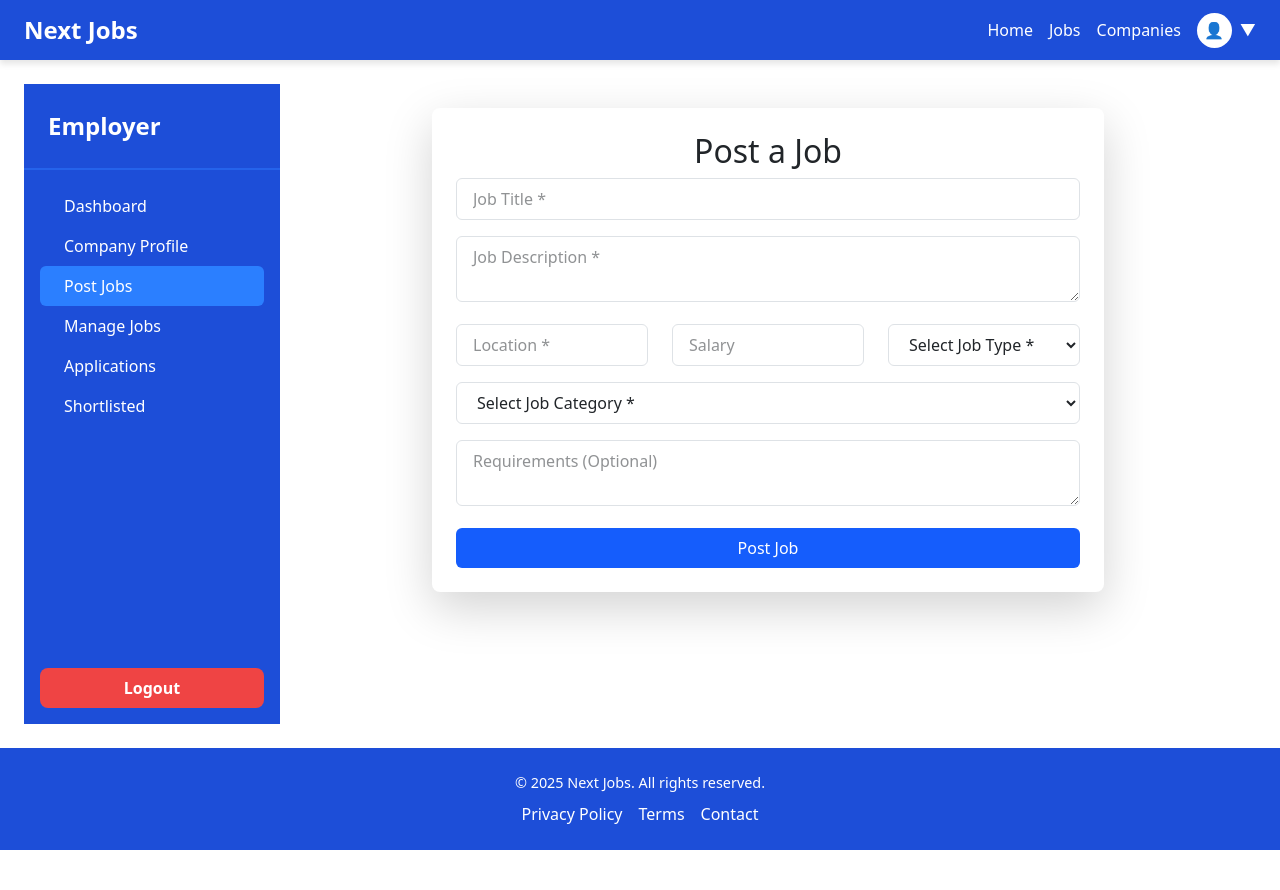
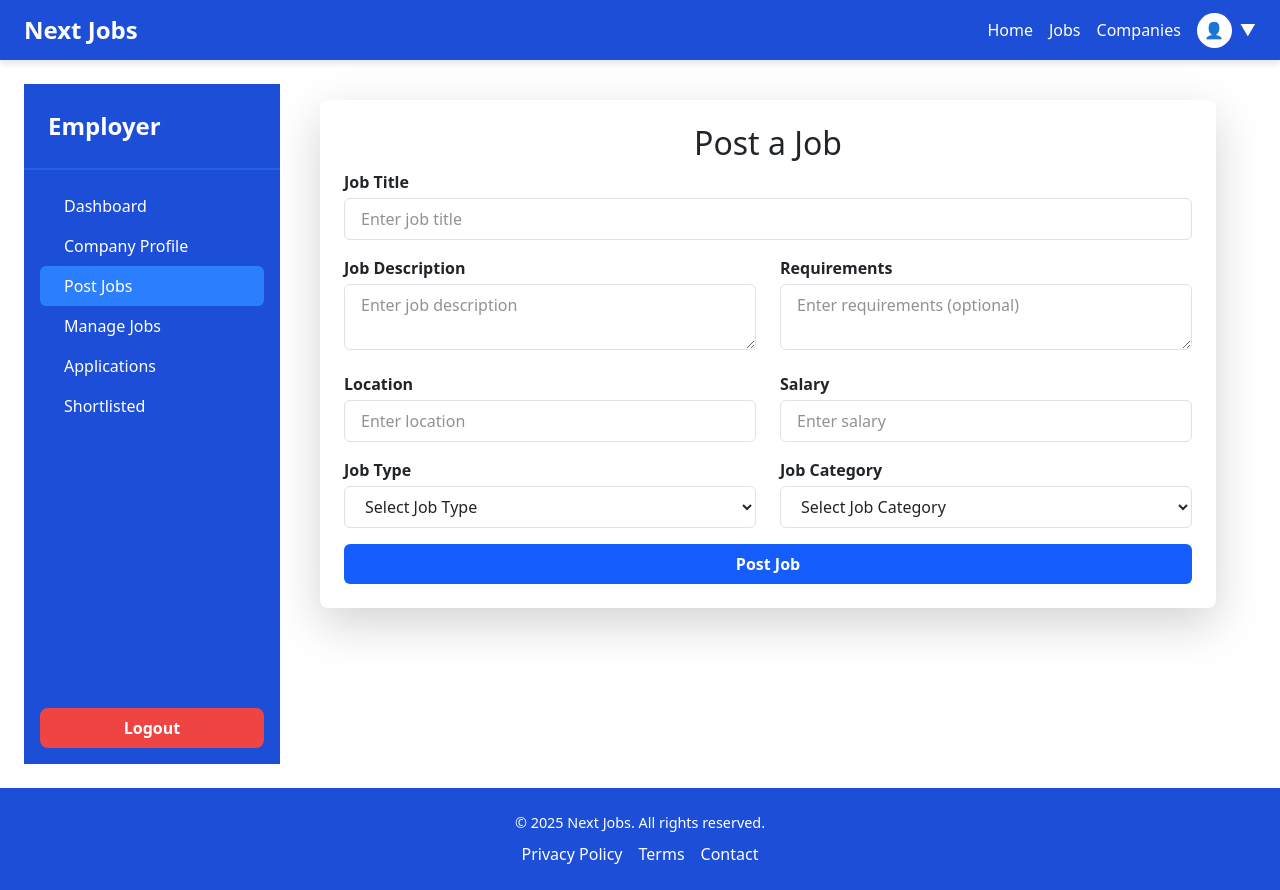
Before and after one commit to Chethiya19/Job-Board-Website, a Next.js app in the folder nextjobs/: page /employer/post-job in a window 1280 px wide. Before the commit the page ends 850 px from the top, so only its background shows below. Built offline with nearby package versions, Linux system fonts and the light colour scheme.

Commit message:
Candidate & Employer functions

```diff
--- a/nextjobs/app/components/EmployerSidebar.jsx
+++ b/nextjobs/app/components/EmployerSidebar.jsx
@@ -42,7 +42,7 @@ export default function EmployerSidebar() {
   };
 
   return (
-    <div style={{ width: "16rem", height: "80vh", backgroundColor: "#1d4ed8", color: "white", display: "flex", flexDirection: "column" }}>
+    <div style={{ width: "16rem", height: "85vh", backgroundColor: "#1d4ed8", color: "white", display: "flex", flexDirection: "column" }}>
       <div style={{ padding: "1.5rem", fontSize: "1.5rem", fontWeight: "bold", borderBottom: "2px solid #2563eb" }}>
         Employer
       </div>
--- a/nextjobs/app/employer/layout.jsx
+++ b/nextjobs/app/employer/layout.jsx
@@ -4,7 +4,7 @@ export default function EmployerLayout({ children }) {
   return (
     <div className="d-flex">
       <EmployerSidebar />
-      <div className="flex-grow-1 p-4">{children}</div>
+      <div className="flex-grow-1 p-3">{children}</div>
     </div>
   );
 }
--- a/nextjobs/app/employer/post-job/page.jsx
+++ b/nextjobs/app/employer/post-job/page.jsx
@@ -57,13 +57,7 @@ export default function PostJobsForm() {
     e.preventDefault();
     setMessage("");
 
-    if (
-      !form.title ||
-      !form.description ||
-      !form.location ||
-      !form.type ||
-      !form.category
-    ) {
+    if (!form.title || !form.description || !form.location) {
       setMessage("❌ Please fill all required fields");
       return;
     }
@@ -92,14 +86,15 @@ export default function PostJobsForm() {
       }
     } catch (error) {
       setMessage(
-        error.response?.data?.message || "❌ Something went wrong. Please try again."
+        error.response?.data?.message ||
+        "❌ Something went wrong. Please try again."
       );
     }
   };
 
   return (
-    <div className="max-w-2xl mx-auto p-4 bg-white shadow-lg rounded-lg">
-      <h2 className="text-2xl font-bold mb-2 text-center">Post a Job</h2>
+    <div className="max-w-4xl mx-auto p-6 bg-white shadow-lg rounded-lg">
+      <h2 className="text-3xl font-bold mb-6 text-center">Post a Job</h2>
 
       {message && (
         <p
@@ -112,85 +107,110 @@ export default function PostJobsForm() {
         </p>
       )}
 
-      <form onSubmit={handleSubmit}>
+      <form onSubmit={handleSubmit} className="space-y-4">
+        {/* Job Title */}
+        <div>
+          <label className="block font-semibold mb-1">Job Title</label>
           <input
             type="text"
             name="title"
-          placeholder="Job Title *"
             value={form.title}
             onChange={handleChange}
-          className="w-full border rounded px-3 py-2 mb-3"
+            className="w-full border rounded px-3 py-2"
+            placeholder="Enter job title"
           />
+        </div>
+
+        {/* Description + Requirements */}
+        <div className="grid grid-cols-1 md:grid-cols-2 gap-4">
+          <div>
+            <label className="block font-semibold mb-1">Job Description</label>
             <textarea
               name="description"
-          placeholder="Job Description *"
               value={form.description}
               onChange={handleChange}
-          className="w-full border rounded px-3 py-2 mb-3"
+              className="w-full border rounded px-3 py-2"
+              placeholder="Enter job description"
             />
+          </div>
+          <div>
+            <label className="block font-semibold mb-1">Requirements</label>
+            <textarea
+              name="requirements"
+              value={form.requirements}
+              onChange={handleChange}
+              className="w-full border rounded px-3 py-2"
+              placeholder="Enter requirements (optional)"
+            />
+          </div>
+        </div>
 
-        {/* Location + Salary + Job Type in one row */}
-        <div className="grid grid-cols-1 md:grid-cols-3 gap-4 mb-3">
+        {/* Location + Salary */}
+        <div className="grid grid-cols-1 md:grid-cols-2 gap-4">
+          <div>
+            <label className="block font-semibold mb-1">Location</label>
             <input
               type="text"
               name="location"
-            placeholder="Location *"
               value={form.location}
               onChange={handleChange}
               className="w-full border rounded px-3 py-2"
+              placeholder="Enter location"
             />
+          </div>
+          <div>
+            <label className="block font-semibold mb-1">Salary</label>
             <input
               type="text"
               name="salary"
-            placeholder="Salary"
               value={form.salary}
               onChange={handleChange}
               className="w-full border rounded px-3 py-2"
+              placeholder="Enter salary"
             />
+          </div>
+        </div>
+
+        {/* Job Type + Category */}
+        <div className="grid grid-cols-1 md:grid-cols-2 gap-4">
+          <div>
+            <label className="block font-semibold mb-1">Job Type</label>
             <select
               name="type"
               value={form.type}
               onChange={handleChange}
               className="w-full border rounded px-3 py-2 bg-white"
             >
-            <option value="" disabled>
-              Select Job Type *
-            </option>
+              <option value="" disabled>Select Job Type</option>
               <option value="Full-time">Full-time</option>
               <option value="Part-time">Part-time</option>
               <option value="Internship">Internship</option>
               <option value="Contract">Contract</option>
             </select>
           </div>
-
-        {/* Job Category Dropdown */}
+          <div>
+            <label className="block font-semibold mb-1">Job Category</label>
             <select
               name="category"
               value={form.category}
               onChange={handleChange}
-          className="w-full border rounded px-3 py-2 mb-3 bg-white"
+              className="w-full border rounded px-3 py-2 bg-white"
             >
-          <option value="" disabled>
-            Select Job Category *
-          </option>
+              <option value="" disabled>Select Job Category</option>
               {categories.map((cat) => (
                 <option key={cat} value={cat}>
                   {cat}
                 </option>
               ))}
             </select>
+          </div>
+        </div>
 
-        <textarea
-          name="requirements"
-          placeholder="Requirements (Optional)"
-          value={form.requirements}
-          onChange={handleChange}
-          className="w-full border rounded px-3 py-2 mb-3"
-        />
+
 
         <button
           type="submit"
-          className="w-full bg-blue-600 text-white py-2 rounded hover:bg-blue-700"
+          className="w-full bg-blue-600 text-white py-2 rounded hover:bg-blue-700 font-semibold"
         >
           Post Job
         </button>
--- a/nextjobs/app/employer/update-job/[id]/page.jsx
+++ b/nextjobs/app/employer/update-job/[id]/page.jsx
@@ -39,7 +39,7 @@ const categories = [
 
 export default function UpdateJob() {
   const router = useRouter();
-  const { id } = useParams(); // Get the job ID from URL
+  const { id } = useParams();
   const [form, setForm] = useState({
     title: "",
     description: "",
@@ -51,7 +51,6 @@ export default function UpdateJob() {
   });
   const [message, setMessage] = useState("");
 
-  // Fetch job details
   useEffect(() => {
     if (!id) return;
 
@@ -78,6 +77,7 @@ export default function UpdateJob() {
 
   const handleChange = (e) => {
     setForm({ ...form, [e.target.name]: e.target.value });
+    setMessage("");
   };
 
   const handleSubmit = async (e) => {
@@ -89,7 +89,7 @@ export default function UpdateJob() {
 
     try {
       await API.put(`/employer/update-job/${id}`, { id, ...form });
-      setMessage("✅ Job updated successfully!");
+      setMessage("✅ Job updated successfully! Redirecting...");
       setTimeout(() => router.push("/employer/manage-jobs"), 2000);
     } catch (err) {
       console.error(err);
@@ -98,12 +98,13 @@ export default function UpdateJob() {
   };
 
   return (
-    <div className="max-w-2xl mx-auto p-4 bg-white shadow-lg rounded-lg">
-      <h2 className="text-2xl font-bold mb-2 text-center">Update Job</h2>
+    <div className="max-w-4xl mx-auto p-6 bg-white shadow-lg rounded-lg">
+      <h2 className="text-3xl font-bold mb-6 text-center">Update Job</h2>
 
       {message && (
         <p
-          className={`mb-4 text-center p-2 rounded ${message.startsWith("✅")
+          className={`mb-4 text-center p-2 rounded ${
+            message.startsWith("✅")
               ? "bg-green-100 text-green-700"
               : "bg-red-100 text-red-700"
           }`}
@@ -112,77 +113,108 @@ export default function UpdateJob() {
         </p>
       )}
 
-      <form onSubmit={handleSubmit}>
+      <form onSubmit={handleSubmit} className="space-y-4">
+        {/* Job Title */}
+        <div>
+          <label className="block font-semibold mb-1">Job Title</label>
           <input
             type="text"
             name="title"
-          placeholder="Job Title *"
             value={form.title}
             onChange={handleChange}
-          className="w-full border rounded px-3 py-2 mb-3"
+            className="w-full border rounded px-3 py-2"
+            placeholder="Enter job title"
           />
+        </div>
+
+        {/* Description + Requirements */}
+        <div className="grid grid-cols-1 md:grid-cols-2 gap-4">
+          <div>
+            <label className="block font-semibold mb-1">Job Description</label>
             <textarea
               name="description"
-          placeholder="Job Description *"
               value={form.description}
               onChange={handleChange}
-          className="w-full border rounded px-3 py-2 mb-3"
+              className="w-full border rounded px-3 py-2"
+              placeholder="Enter job description"
             />
+          </div>
+          <div>
+            <label className="block font-semibold mb-1">Requirements</label>
+            <textarea
+              name="requirements"
+              value={form.requirements}
+              onChange={handleChange}
+              className="w-full border rounded px-3 py-2"
+              placeholder="Enter requirements (optional)"
+            />
+          </div>
+        </div>
 
-        <div className="grid grid-cols-1 md:grid-cols-3 gap-4 mb-3">
+        {/* Location + Salary */}
+        <div className="grid grid-cols-1 md:grid-cols-2 gap-4">
+          <div>
+            <label className="block font-semibold mb-1">Location</label>
             <input
               type="text"
               name="location"
-            placeholder="Location *"
               value={form.location}
               onChange={handleChange}
               className="w-full border rounded px-3 py-2"
+              placeholder="Enter location"
             />
+          </div>
+          <div>
+            <label className="block font-semibold mb-1">Salary</label>
             <input
               type="text"
               name="salary"
-            placeholder="Salary"
               value={form.salary}
               onChange={handleChange}
               className="w-full border rounded px-3 py-2"
+              placeholder="Enter salary"
             />
+          </div>
+        </div>
+
+        {/* Job Type + Category */}
+        <div className="grid grid-cols-1 md:grid-cols-2 gap-4">
+          <div>
+            <label className="block font-semibold mb-1">Job Type</label>
             <select
               name="type"
               value={form.type}
               onChange={handleChange}
               className="w-full border rounded px-3 py-2 bg-white"
             >
-            <option value="" disabled>Select Job Type *</option>
+              <option value="" disabled>Select Job Type</option>
               <option value="Full-time">Full-time</option>
               <option value="Part-time">Part-time</option>
               <option value="Internship">Internship</option>
               <option value="Contract">Contract</option>
             </select>
           </div>
-
+          <div>
+            <label className="block font-semibold mb-1">Job Category</label>
             <select
               name="category"
               value={form.category}
               onChange={handleChange}
-          className="w-full border rounded px-3 py-2 mb-3 bg-white"
+              className="w-full border rounded px-3 py-2 bg-white"
             >
-          <option value="" disabled>Select Job Category *</option>
+              <option value="" disabled>Select Job Category</option>
               {categories.map((cat) => (
-            <option key={cat} value={cat}>{cat}</option>
+                <option key={cat} value={cat}>
+                  {cat}
+                </option>
               ))}
             </select>
-
-        <textarea
-          name="requirements"
-          placeholder="Requirements (Optional)"
-          value={form.requirements}
-          onChange={handleChange}
-          className="w-full border rounded px-3 py-2 mb-3"
-        />
+          </div>
+        </div>
 
         <button
           type="submit"
-          className="w-full bg-blue-600 text-white py-2 rounded hover:bg-blue-700"
+          className="w-full bg-blue-600 text-white py-2 rounded hover:bg-blue-700 font-semibold"
         >
           Update Job
         </button>
--- a/nextjobs/app/login/page.jsx
+++ b/nextjobs/app/login/page.jsx
@@ -32,6 +32,9 @@ export default function Login() {
           } else if (data.user.role === "Employer") {
             router.push("/employer/dashboard");
           }
+          setTimeout(() => {
+            window.location.reload();
+          }, 500);
         }, 1500);
       } else {
         setMessage(`❌ ${data.message}`);
--- a/nextjobs/app/register/page.jsx
+++ b/nextjobs/app/register/page.jsx
@@ -4,7 +4,7 @@ import { useRouter } from "next/navigation";
 import "bootstrap/dist/css/bootstrap.min.css";
 
 export default function Register() {
-  const [form, setForm] = useState({ name: "", email: "", password: "", role: "Candidate" });
+  const [form, setForm] = useState({ name: "", email: "", password: "", role: "" });
   const [message, setMessage] = useState("");
   const router = useRouter();
 
@@ -82,13 +82,15 @@ export default function Register() {
 
           {/* Role */}
           <div className="mb-3">
-            <label className="form-label fw-semibold">Select Role</label>
+            <label className="form-label fw-semibold">Role</label>
             <select
               className="form-select rounded-3"
               name="role"
               value={form.role}
               onChange={handleChange}
+              required
             >
+              <option value="" disabled>--Select Role--</option>
               <option value="Candidate">Candidate</option>
               <option value="Employer">Employer</option>
             </select>
```
Also changed, not shown: nextjobs/app/companies/page.jsx (added, +39 -0 lines), nextjobs/pages/api/common/companies.js (added, +20 -0 lines). Lines whose indentation alone changed are shown as unchanged.
